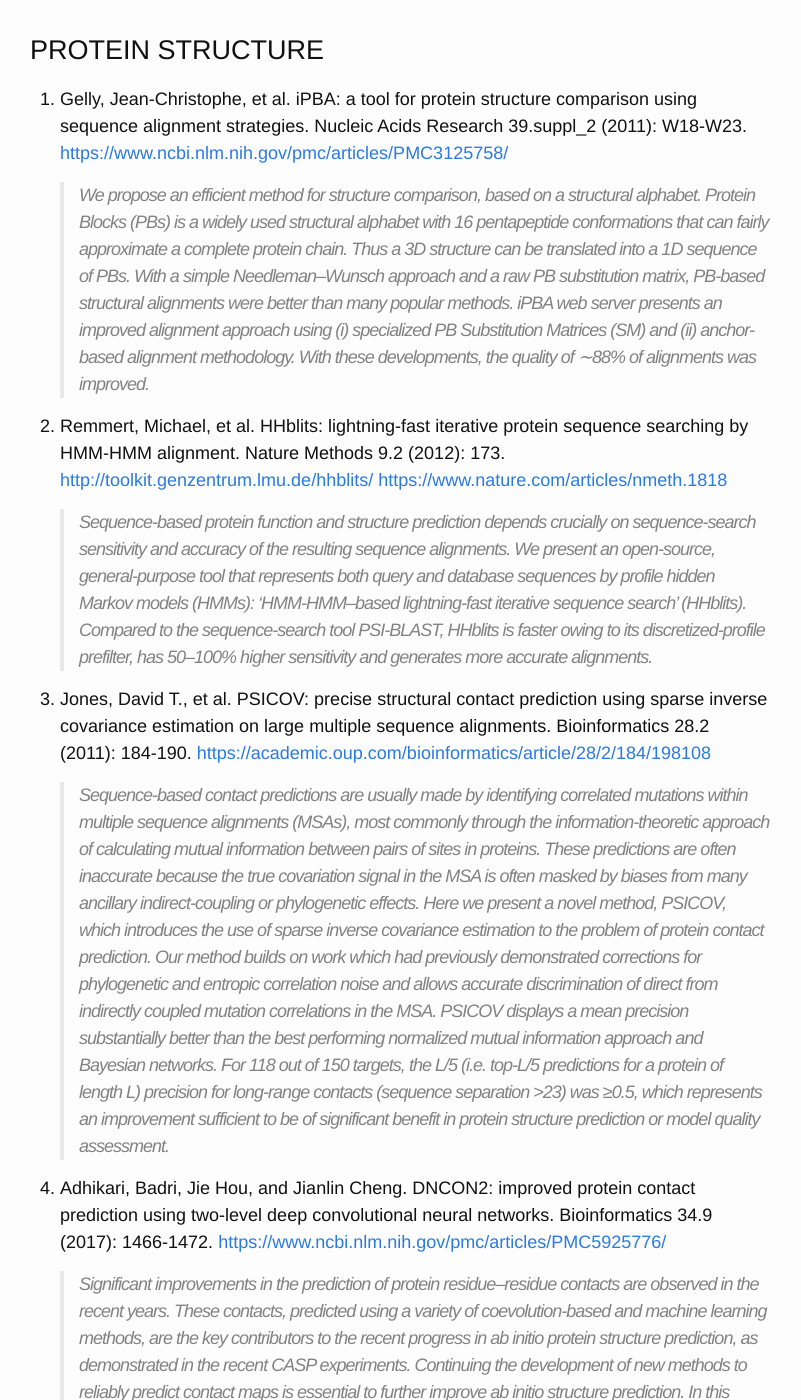
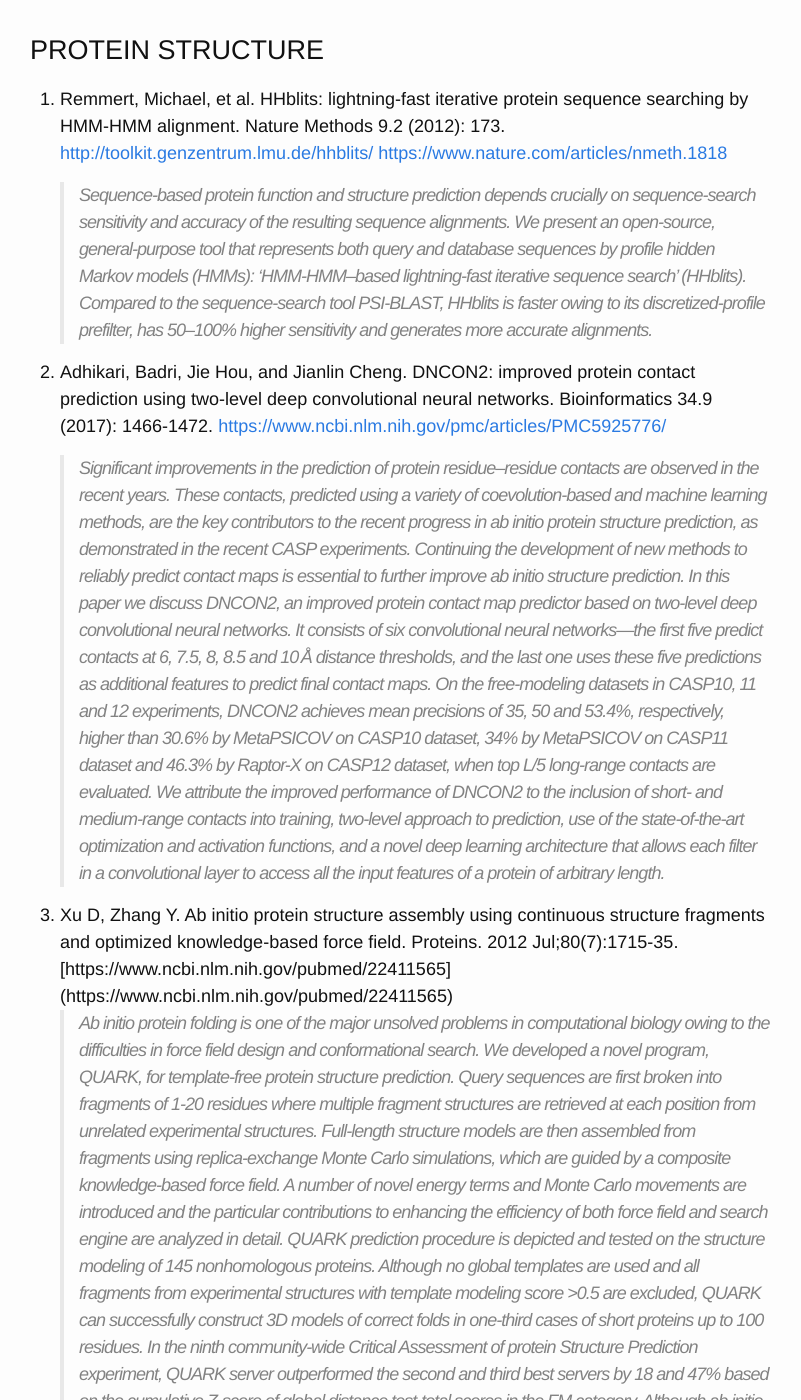
Before and after one commit to dcmb-courses/bioinf602-603, a Jekyll site: the page built from Protein_Structure.md, in a window 1280 px wide and 1400 px high. Shown: the whole window, without its empty margins (240-1041 px from the left). Built offline with Jekyll 4.4.1, drawn with Linux system fonts in a browser that asks for light colours.

Commit message:
Removed papers before 2021
iPBA and PSICOV papers

```diff
--- a/Protein_Structure.md
+++ b/Protein_Structure.md
@@ -6,21 +6,11 @@ permalink: /Protein_Structure/
 
 # PROTEIN STRUCTURE
 
-1. Gelly, Jean-Christophe, et al. iPBA: a tool for protein structure comparison using sequence alignment strategies. Nucleic Acids Research 39.suppl_2 (2011): W18-W23.
-[https://www.ncbi.nlm.nih.gov/pmc/articles/PMC3125758/](www.ncbi.nlm.nih.gov/pmc/articles/PMC3125758/)
-
-   >We propose an efficient method for structure comparison, based on a structural alphabet. Protein Blocks (PBs) is a widely used structural alphabet with 16 pentapeptide conformations that can fairly approximate a complete protein chain. Thus a 3D structure can be translated into a 1D sequence of PBs. With a simple Needleman–Wunsch approach and a raw PB substitution matrix, PB-based structural alignments were better than many popular methods. iPBA web server presents an improved alignment approach using (i) specialized PB Substitution Matrices (SM) and (ii) anchor-based alignment methodology. With these developments, the quality of ∼88% of alignments was improved.
-
 1. Remmert, Michael, et al. HHblits: lightning-fast iterative protein sequence searching by HMM-HMM alignment. Nature Methods 9.2 (2012): 173.
 [http://toolkit.genzentrum.lmu.de/hhblits/](http://toolkit.genzentrum.lmu.de/hhblits/)
 [https://www.nature.com/articles/nmeth.1818](https://www.nature.com/articles/nmeth.1818)
 
    >Sequence-based protein function and structure prediction depends crucially on sequence-search sensitivity and accuracy of the resulting sequence alignments. We present an open-source, general-purpose tool that represents both query and database sequences by profile hidden Markov models (HMMs): 'HMM-HMM–based lightning-fast iterative sequence search' (HHblits). Compared to the sequence-search tool PSI-BLAST, HHblits is faster owing to its discretized-profile prefilter, has 50–100% higher sensitivity and generates more accurate alignments.
-
-1. Jones, David T., et al. PSICOV: precise structural contact prediction using sparse inverse covariance estimation on large multiple sequence alignments. Bioinformatics 28.2 (2011): 184-190.
-[https://academic.oup.com/bioinformatics/article/28/2/184/198108](https://academic.oup.com/bioinformatics/article/28/2/184/198108)
-
-   >Sequence-based contact predictions are usually made by identifying correlated mutations within multiple sequence alignments (MSAs), most commonly through the information-theoretic approach of calculating mutual information between pairs of sites in proteins. These predictions are often inaccurate because the true covariation signal in the MSA is often masked by biases from many ancillary indirect-coupling or phylogenetic effects. Here we present a novel method, PSICOV, which introduces the use of sparse inverse covariance estimation to the problem of protein contact prediction. Our method builds on work which had previously demonstrated corrections for phylogenetic and entropic correlation noise and allows accurate discrimination of direct from indirectly coupled mutation correlations in the MSA. PSICOV displays a mean precision substantially better than the best performing normalized mutual information approach and Bayesian networks. For 118 out of 150 targets, the L/5 (i.e. top-L/5 predictions for a protein of length L) precision for long-range contacts (sequence separation >23) was ≥0.5, which represents an improvement sufficient to be of significant benefit in protein structure prediction or model quality assessment.
 
 1. Adhikari, Badri, Jie Hou, and Jianlin Cheng. DNCON2: improved protein contact prediction using two-level deep convolutional neural networks. Bioinformatics 34.9 (2017): 1466-1472.
 [https://www.ncbi.nlm.nih.gov/pmc/articles/PMC5925776/](https://www.ncbi.nlm.nih.gov/pmc/articles/PMC5925776/)
```
